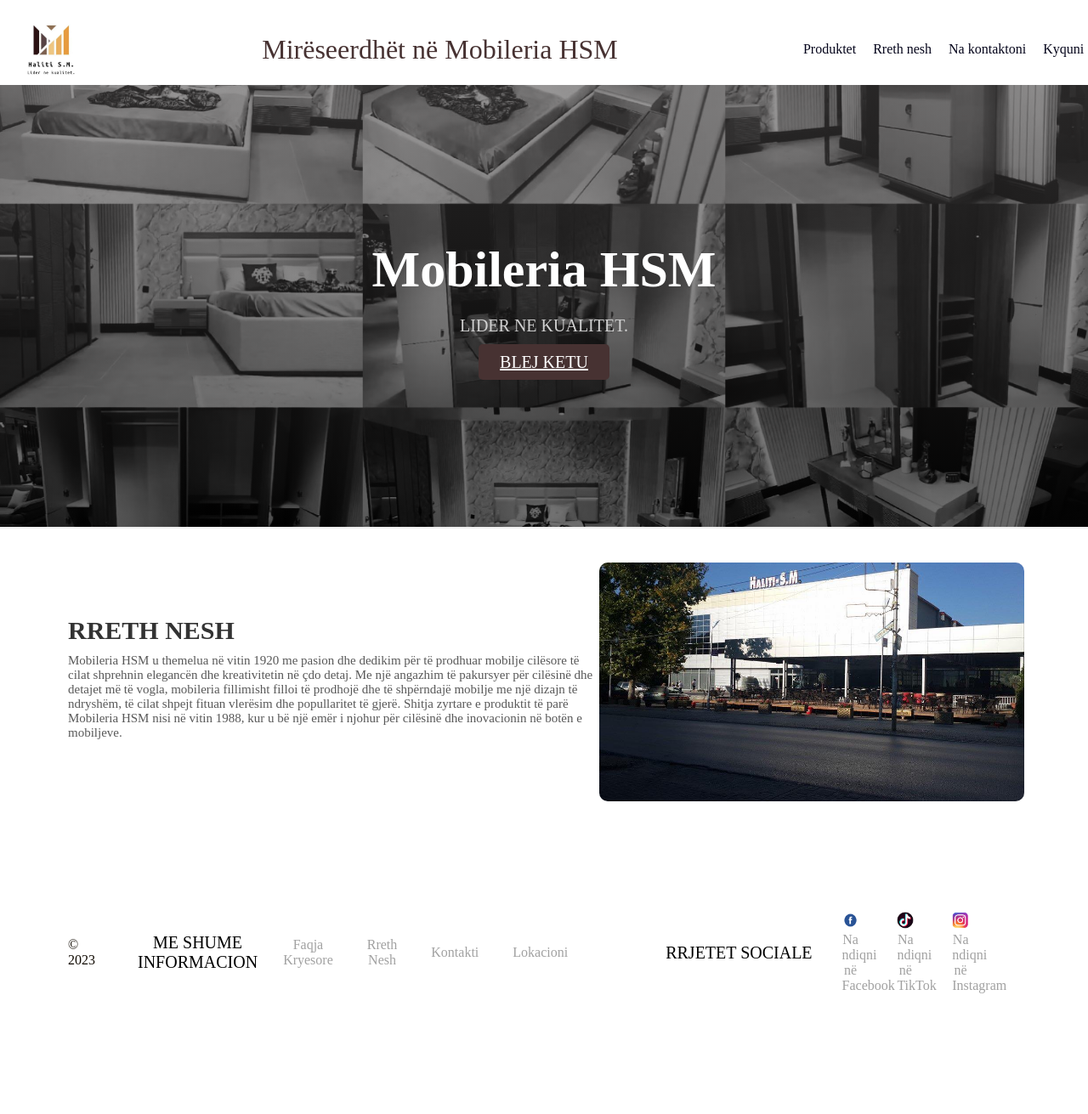
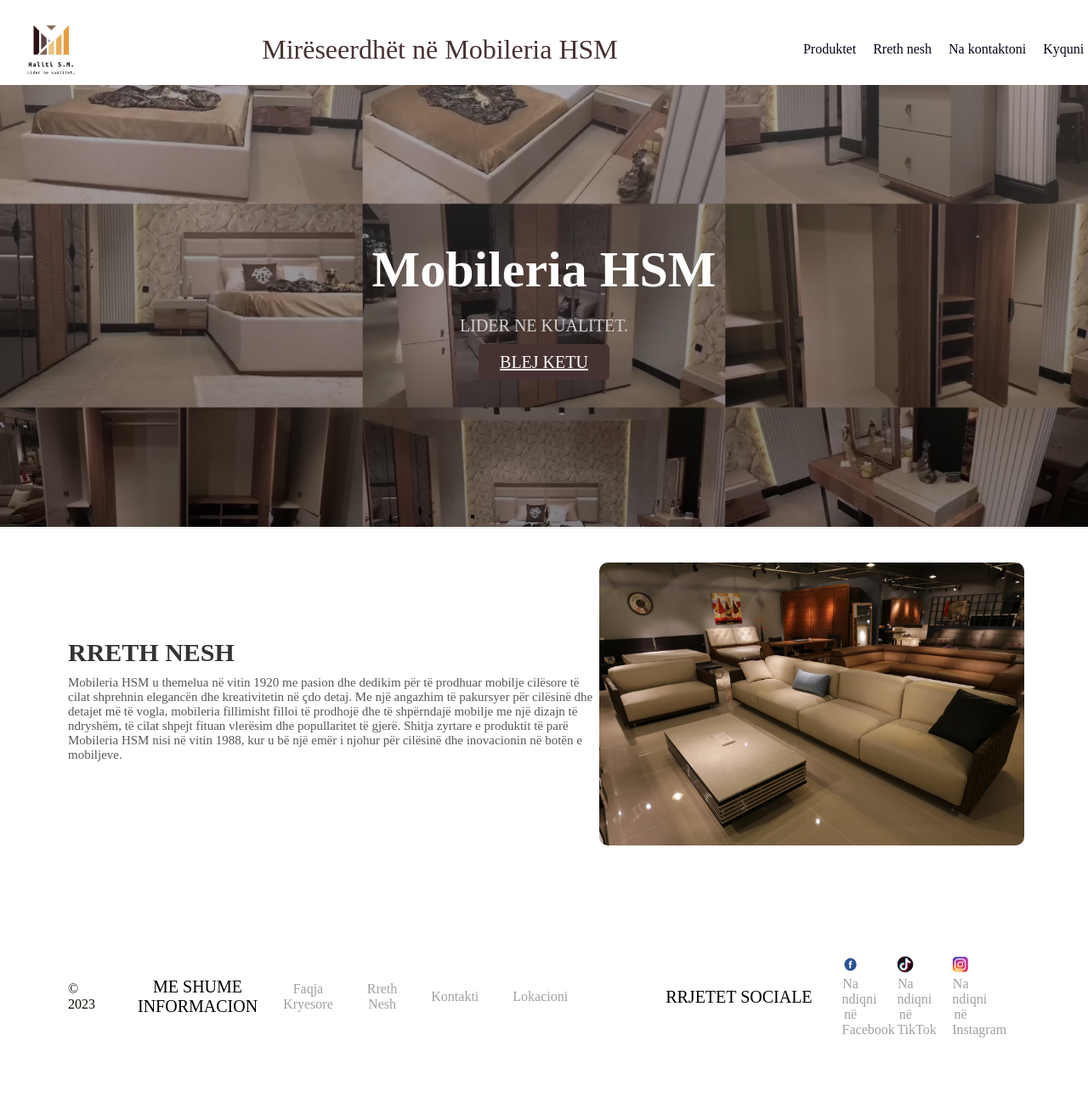
Before and after one commit to etnapireva/Furniture-Website, a PHP site: page /main.html in a window 1280 px wide. Shown: the whole page at 85% size. Before the commit the page ends 1169 px from the top, so only its background shows below. Run offline with PHP 8.4, Linux system fonts and the light colour scheme.

Commit message:
modifikim

```diff
--- a/main.css
+++ b/main.css
@@ -13,7 +13,7 @@
     align-items: center;
     width: 100%;
     height: 520px;
-    background: linear-gradient(to bottom, rgba(80, 77, 77, 0.5) 0%, rgba(0, 0, 0, 0.5) 100%), url("IMG_5212 (2).jpg");
+    background: linear-gradient(to bottom, rgba(80, 77, 77, 0.5) 0%, rgba(0, 0, 0, 0.5) 100%), url("Fotomain.jpeg");
     background-size: cover;
     background-position: center;
     background-repeat: no-repeat;
--- a/main.html
+++ b/main.html
@@ -138,7 +138,7 @@
               <h2>Rreth Nesh</h2>
               <p>Mobileria HSM u themelua në vitin 1920 me pasion dhe dedikim për të prodhuar mobilje cilësore të cilat shprehnin elegancën dhe kreativitetin në çdo detaj. Me një angazhim të pakursyer për cilësinë dhe detajet më të vogla, mobileria fillimisht filloi të prodhojë dhe të shpërndajë mobilje me një dizajn të ndryshëm, të cilat shpejt fituan vlerësim dhe popullaritet të gjerë. Shitja zyrtare e produktit të parë Mobileria HSM nisi në vitin 1988, kur u bë një emër i njohur për cilësinë dhe inovacionin në botën e mobiljeve.</p>
             </div>
-            <img src="hsmm.jpg" alt="me">
+            <img src="furnitureabousus.jpg" alt="me">
           </div>
 
 
```
Also changed, not shown: furnitureabousus.jpg (added).
